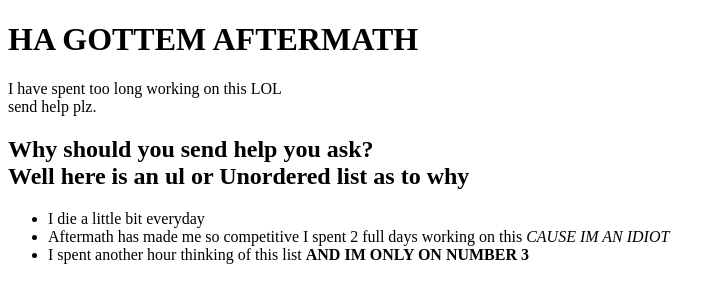
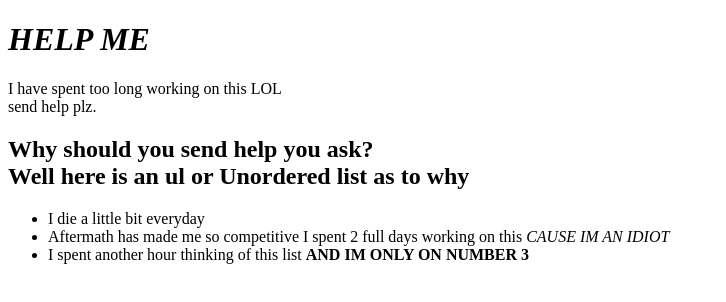
Before and after one commit to VenWhoVian/venwhovian.github.io, a plain HTML site: page index.html in a window 1280 px wide. Shown: the whole page, without its empty margins (0-726 px from the left). Drawn offline with Linux system fonts and the light colour scheme.

Commit message:
Update index.html

```diff
--- a/index.html
+++ b/index.html
@@ -2,9 +2,9 @@
 <html>
 	<head>
 		<meta charset="utf-8">
-		<title>ProjectKillMyself</title>
+		<title>ProjectHelpMe</title>
 <body>
-<h1>HA GOTTEM AFTERMATH</h1>
+	<h1><em>HELP ME</em></h1>
 <p>I have spent too long working on this LOL <br> send help plz.</p>
 <h2> Why should you send help you ask? <br> Well here is an ul or Unordered list as to why</h2>
 <ul>
```
